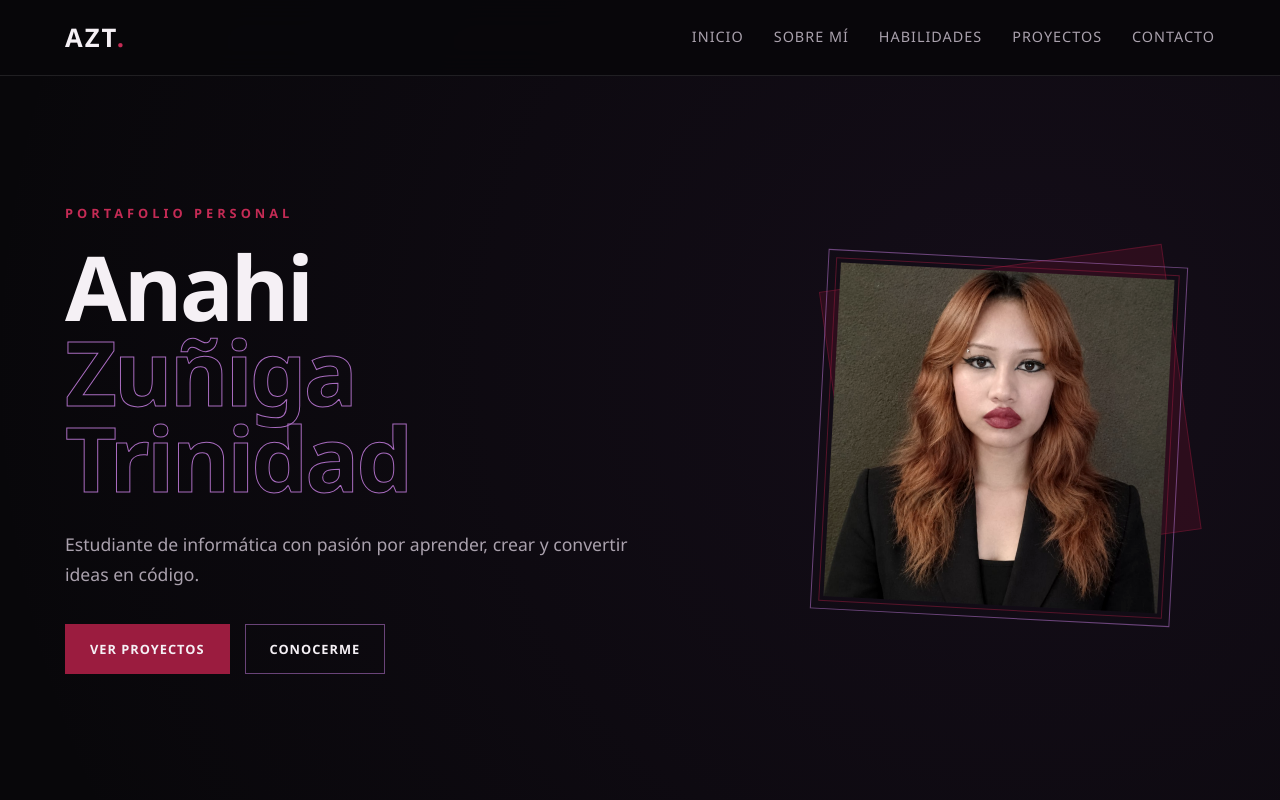
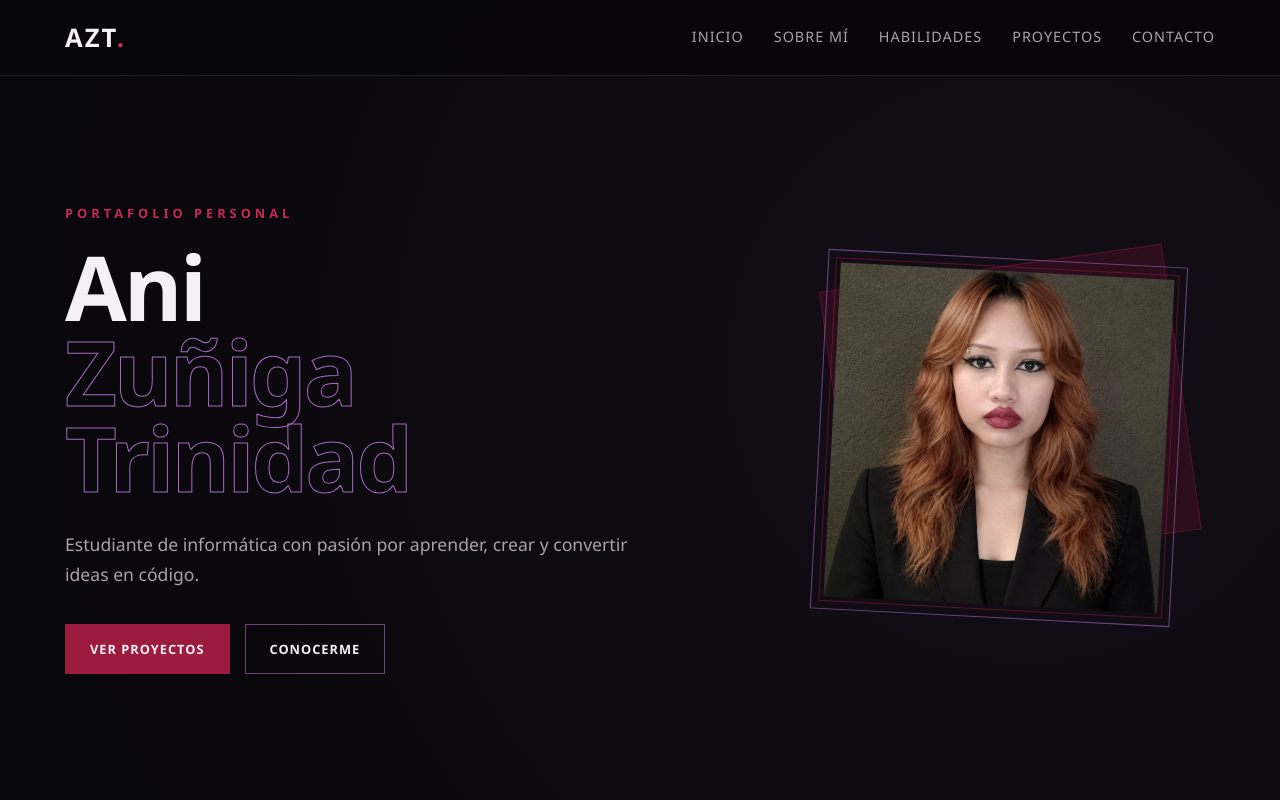
Before and after one commit to aniii2612/Mi-portafolio, a plain HTML site: page index.html in a window 1280 px wide. Shown: the top 800 px of the page. Drawn offline with Linux system fonts and the light colour scheme.

Commit message:
canbio nombre

```diff
--- a/index.html
+++ b/index.html
@@ -68,7 +68,7 @@
                     </p>
 
                     <h1>
-                        Anahi
+                        Ani
                         <span>Zuñiga Trinidad</span>
                     </h1>
 
```
